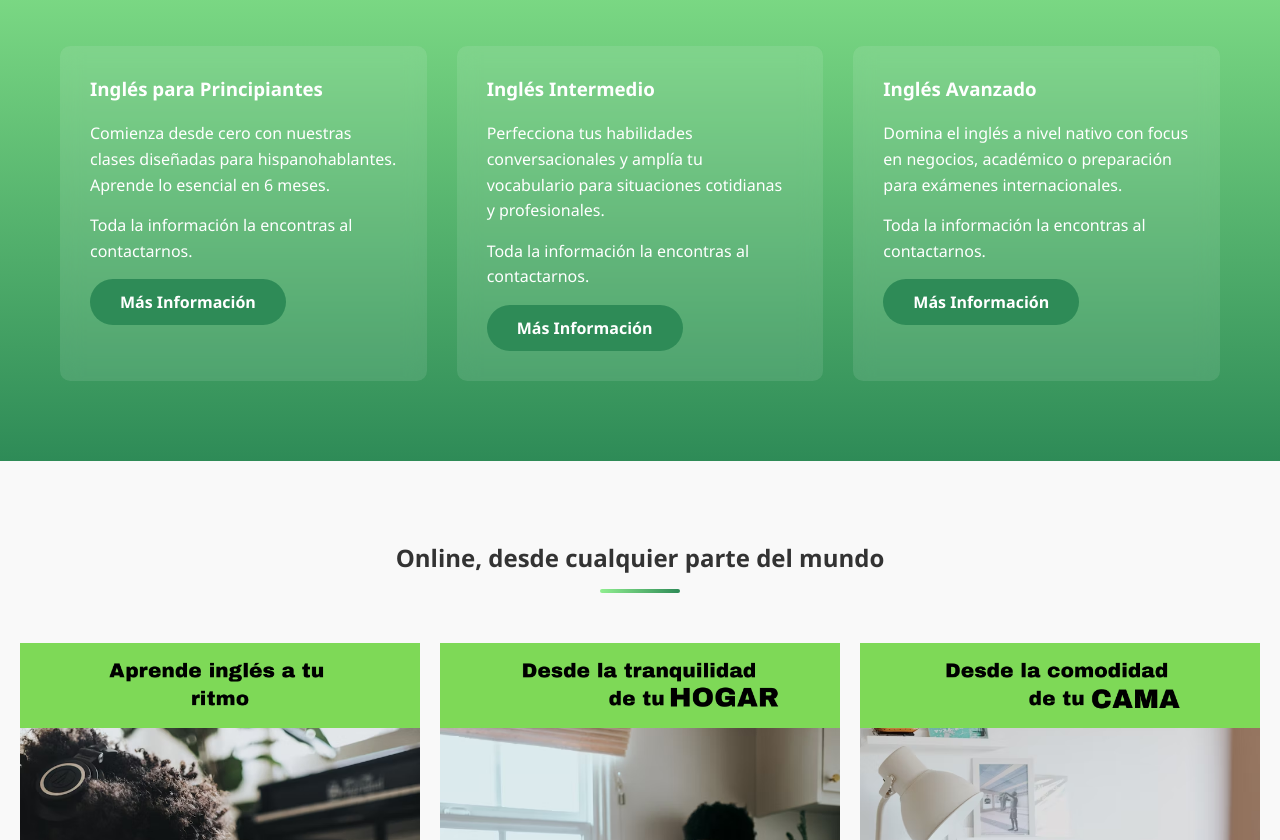
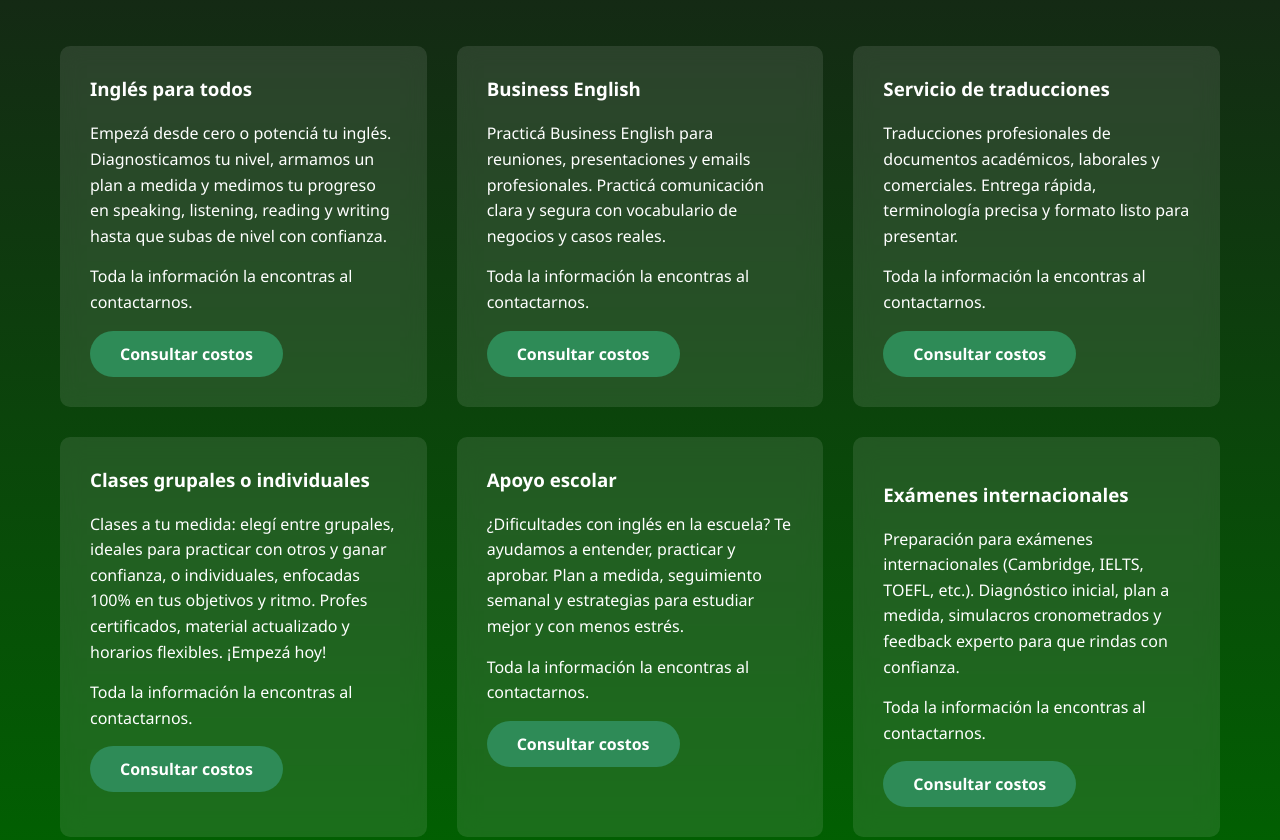
Before and after one commit to CarrizoMateo/Talk-to-me-Institute, a plain HTML site: page index.html in a window 1280 px wide. Shown: the part 1520-2360 px from the top of the page. Drawn offline with Linux system fonts and the light colour scheme.

Commit message:
preparando para la entrega

```diff
--- a/css/style.css
+++ b/css/style.css
@@ -2,6 +2,7 @@
         :root {
             --primary-green: #2E8B57;
             --secondary-green: #3CB371;
+            --tercery-green: #172117;
             --light-green: #90EE90;
             --dark-green: #006400;
             --accent-green: #32CD32;
@@ -263,7 +264,7 @@
 
         /* Courses Section */
         .courses {
-            background: linear-gradient(to bottom, var(--light-green), var(--primary-green));
+            background: linear-gradient(to bottom, var(--tercery-green), var(--dark-green));
             color: var(--text-light);
         }
 
@@ -300,7 +301,7 @@
         }
         /* Contact Section */
         .contact {
-            background: linear-gradient(to bottom, var(--primary-green), var(--dark-green));
+            background: linear-gradient(to bottom, var(--tercery-green), var(--dark-green));
             color: var(--text-light);
         }
 
--- a/index.html
+++ b/index.html
@@ -9,7 +9,7 @@
 </head>
 <body>
     <!-- WhatsApp Float Button -->
-    <a href="https://wa.me/91141687031" class="whatsapp-float" target="_blank">
+    <a href="https://wa.link/y1t4vq" class="whatsapp-float" target="_blank">
         <svg xmlns="http://www.w3.org/2000/svg" width="30" height="30" fill="currentColor" class="bi bi-whatsapp" viewBox="0 0 16 16">
             <path d="M13.601 2.326A7.85 7.85 0 0 0 7.994 0C3.627 0 .068 3.558.064 7.926c0 1.399.366 2.76 1.057 3.965L0 16l4.204-1.102a7.9 7.9 0 0 0 3.79.965h.004c4.368 0 7.926-3.558 7.93-7.93A7.9 7.9 0 0 0 13.6 2.326zM7.994 14.521a6.6 6.6 0 0 1-3.356-.92l-.24-.144-2.494.654.666-2.433-.156-.251a6.56 6.56 0 0 1-1.007-3.505c0-3.626 2.957-6.584 6.591-6.584a6.56 6.56 0 0 1 4.66 1.931 6.56 6.56 0 0 1 1.928 4.66c-.004 3.639-2.961 6.592-6.592 6.592m3.615-4.934c-.197-.099-1.17-.578-1.353-.646-.182-.065-.315-.099-.445.099-.133.197-.513.646-.627.775-.114.133-.232.148-.43.05-.197-.1-.836-.308-1.592-.985-.59-.525-.985-1.175-1.103-1.372-.114-.198-.011-.304.088-.403.087-.088.197-.232.296-.346.1-.114.133-.198.198-.33.065-.134.034-.248-.015-.347-.05-.099-.445-1.076-.612-1.47-.16-.389-.323-.335-.445-.34-.114-.007-.247-.007-.38-.007a.73.73 0 0 0-.529.247c-.182.198-.691.677-.691 1.654s.71 1.916.81 2.049c.098.133 1.394 2.132 3.383 2.992.47.205.84.326 1.129.418.475.152.904.129 1.246.08.38-.058 1.171-.48 1.338-.943.164-.464.164-.86.114-.943-.049-.084-.182-.133-.38-.232"/>
         </svg>
@@ -78,29 +78,47 @@
             <h2 class="section-title">Nuestros Cursos</h2>
             <div class="courses-grid">
                 <div class="course-card animate-on-scroll">
-                    <h3>Inglés para Principiantes</h3>
-                    <p>Comienza desde cero con nuestras clases diseñadas para hispanohablantes. Aprende lo esencial en 6 meses.</p>
+                    <h3>Inglés para todos</h3>
+                    <p>Empezá desde cero o potenciá tu inglés. Diagnosticamos tu nivel, armamos un plan a medida y medimos tu progreso en speaking, listening, reading y writing hasta que subas de nivel con confianza.</p>
                     <p>Toda la información la encontras al contactarnos.</p>
-                    <a href="#contact" class="btn">Más Información</a>
+                    <a href="#contact" class="btn">Consultar costos </a>
                 </div>
                 <div class="course-card animate-on-scroll">
-                    <h3>Inglés Intermedio</h3>
-                    <p>Perfecciona tus habilidades conversacionales y amplía tu vocabulario para situaciones cotidianas y profesionales.</p>
+                    <h3>Business English</h3>
+                    <p>Practicá Business English para reuniones, presentaciones y emails profesionales. Practicá comunicación clara y segura con vocabulario de negocios y casos reales.</p>
                     <p>Toda la información la encontras al contactarnos.</p>
-                    <a href="#contact" class="btn">Más Información</a>
+                    <a href="#contact" class="btn">Consultar costos </a>
                 </div>
                 <div class="course-card animate-on-scroll">
-                    <h3>Inglés Avanzado</h3>
-                    <p>Domina el inglés a nivel nativo con focus en negocios, académico o preparación para exámenes internacionales.</p>
+                    <h3>Servicio de traducciones</h3>
+                    <p>Traducciones profesionales de documentos académicos, laborales y comerciales. Entrega rápida, terminología precisa y formato listo para presentar.</p>
                     <p>Toda la información la encontras al contactarnos.</p>
-                    <a href="#contact" class="btn">Más Información</a>
+                    <a href="#contact" class="btn">Consultar costos </a>
+                </div>
+                <div class="course-card animate-on-scroll">
+                    <h3>Clases grupales o individuales</h3>
+                    <p>Clases a tu medida: elegí entre grupales, ideales para practicar con otros y ganar confianza, o individuales, enfocadas 100% en tus objetivos y ritmo. Profes certificados, material actualizado y horarios flexibles. ¡Empezá hoy!</p>
+                    <p>Toda la información la encontras al contactarnos.</p>
+                    <a href="#contact" class="btn">Consultar costos </a>
+                </div>
+                <div class="course-card animate-on-scroll">
+                    <h3>Apoyo escolar</h3>
+                    <p>¿Dificultades con inglés en la escuela? Te ayudamos a entender, practicar y aprobar. Plan a medida, seguimiento semanal y estrategias para estudiar mejor y con menos estrés.</p>
+                    <p>Toda la información la encontras al contactarnos.</p>
+                    <a href="#contact" class="btn">Consultar costos </a>
+                </div>
+                <div class="course-card animate-on-scroll">
+                    <h3><P></P>Exámenes internacionales</h3>
+                    <p>Preparación para exámenes internacionales (Cambridge, IELTS, TOEFL, etc.). Diagnóstico inicial, plan a medida, simulacros cronometrados y feedback experto para que rindas con confianza.</p>
+                    <p>Toda la información la encontras al contactarnos.</p>
+                    <a href="#contact" class="btn">Consultar costos </a>
                 </div>
             </div>
         </div>
     </section>
 
     <!-- Aside Section -->
-    <section class="aside">
+    <section id="aside" class="aside">
         <div class="container-aside">
             <h2 class="section-title">Online, desde cualquier parte del mundo</h2>
             <div class="aside-content">
@@ -166,7 +184,7 @@
                     </div>
                 </div>
                 <div class="contact-form">
-                    <form action="https://formsubmit.co/tutecarrizo@gmail.com" method="POST">
+                    <form action="mailto:tusclasesdeingles1975@gmail.com" method="POST">
                         <div class="form-group">
                             <label for="name">Nombre completo</label>
                             <input type="text" id="name" required>
@@ -204,17 +222,18 @@
                         <li><a href="#home">Inicio</a></li>
                         <li><a href="#benefits">Beneficios</a></li>
                         <li><a href="#courses">Cursos</a></li>
-                        <li><a href="#testimonials">Testimonios</a></li>
                         <li><a href="#contact">Contacto</a></li>
                     </ul>
                 </div>
                 <div class="footer-links">
                     <h4>Cursos</h4>
                     <ul>
-                        <li><a href="#courses">Inglés para Principiantes</a></li>
-                        <li><a href="#courses">Inglés Intermedio</a></li>
-                        <li><a href="#courses">Inglés Avanzado</a></li>
-                        <li><a href="#">Preparación para Exámenes</a></li>
+                        <li><a href="#courses">Inglés para todos</a></li>
+                        <li><a href="#courses">Business English</a></li>
+                        <li><a href="#courses">Servicio de traducciones</a></li>
+                        <li><a href="#courses">Clases grupales o individuales</a></li>
+                        <li><a href="#courses">Apoyo escolar</a></li>
+                        <li><a href="#courses">Exámenes internacionales</a></li>
                     </ul>
                 </div>
             </div>
```
